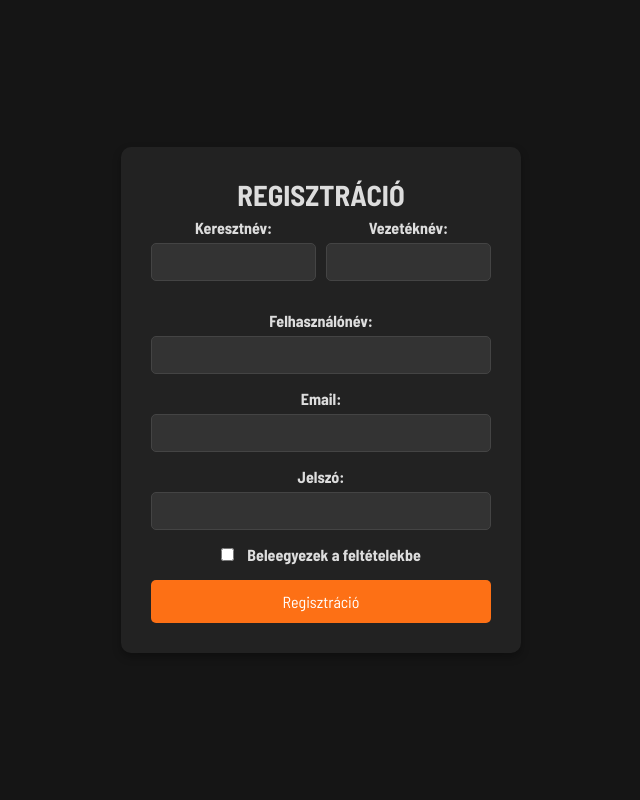
After one commit to kalmanlaszlo06/vizsgaremek, a PHP site: page /regisztracio.php in a window 1280 px wide. The commit adds this page. Shown: the whole page, without its empty margins (319-959 px from the left). Run offline with PHP 8.4, Linux system fonts and the light colour scheme.

Commit message:
általános javítás

```diff
--- a/vizsgaremek/kezdolap.php
+++ b/vizsgaremek/kezdolap.php
@@ -17,7 +17,7 @@
             flex-direction: column;
             min-height: 100vh;
         }
-        #fel{
+        #tartalom{
             text-align: center;
             padding-left: 3rem;
             padding-right: 3rem;
@@ -34,7 +34,7 @@
         transition: background-color 0.3s;
         }
     </style>
-    <div id="fel">
+    <div id="tartalom">
         <h1>Bookli</h1>
         <h4>Álmaid könyvtára</h4>
         <hr>
--- a/vizsgaremek/login_ir.php
+++ b/vizsgaremek/login_ir.php
@@ -10,7 +10,7 @@
 	if( mysqli_num_rows($userek)==0 )
 	{
 	    print "<script> alert('Hibás belépési adatok!') </script>" ;
-		print "<script> parent.location.href='./login_form.php' </script>";
+		print "<script> parent.location.href='./?p=login' </script>";
 	}
 	else
 	{
--- /dev/null
+++ b/vizsgaremek/regisztracio.php
@@ -0,0 +1,143 @@
+<!DOCTYPE html>
+<html lang="hu">
+<head>
+    <meta charset="UTF-8">
+    <meta name="viewport" content="width=device-width, initial-scale=1.0">
+    <title>Regisztráció</title>
+    <style>
+        @import url("https://fonts.googleapis.com/css2?family=Barlow+Semi+Condensed:wght@400;500;600;700;800;900&display=swap");
+
+        * {
+            box-sizing: border-box;
+            font-family: "Barlow Semi Condensed", sans-serif;
+            margin: 0;
+            padding: 0;
+        }
+
+        body {
+            display: flex;
+            height: 100vh;
+            background-color: #151515;
+            text-align: center;
+            color: white;
+        }
+
+        #regisz {
+            background-color: #222222;
+            padding: 30px;
+            border-radius: 10px;
+            box-shadow: 0 4px 8px rgba(0, 0, 0, 0.3);
+            width: 100%;
+            max-width: 400px;
+            justify-content: center;
+            align-items: center;
+            box-sizing: border-box;
+            margin: auto;
+        }
+
+        #cim {
+            text-align: center;
+            font-weight: bold;
+            font-size: 1.8em;
+            color: #fd7015;
+            margin-bottom: 20px;
+            text-transform: uppercase;
+        }
+
+        #regisz label {
+            font-weight: bold;
+            display: block;
+            margin-bottom: 6px;
+            color: #ddd;
+        }
+
+        #regisz input[type="text"],
+        #regisz input[type="email"],
+        #regisz input[type="password"],
+        #regisz input[type="tel"],
+        #regisz input[type="date"] {
+            width: 100%;
+            padding: 10px;
+            margin-bottom: 15px;
+            border: 1px solid #444;
+            border-radius: 5px;
+            background-color: #333;
+            color: #fff;
+        }
+
+        #regisz input[type="checkbox"] {
+            margin-right: 10px;
+        }
+
+        #regisz input[type="submit"] {
+            background-color: #fd7015;
+            color: white;
+            padding: 12px;
+            border: none;
+            border-radius: 5px;
+            cursor: pointer;
+            width: 100%;
+            font-size: 16px;
+            margin-top: 10px;
+            transition: background-color 0.3s;
+        }
+
+        #regisz input[type="submit"]:hover {
+            background-color: #e0630d;
+        }
+
+        .name-container {
+            display: flex;
+            justify-content: space-between;
+            margin-bottom: 15px;
+        }
+
+        .name-container div {
+            flex: 1;
+            display: flex;
+            flex-direction: column;
+        }
+
+        .name-container div:first-child {
+            margin-right: 10px;
+        }
+
+        iframe {
+            display: none;
+        }
+    </style>
+</head>
+<body>
+    <form action="reg_ir.php" method="post" target="kisablak" id="regisz">
+        <label id="cim">Regisztráció</label>
+
+        <div class="name-container">
+            <div>
+                <label for="keresztnev">Keresztnév:</label>
+                <input type="text" name="keresztnev" id="keresztnev" required>
+            </div>
+            <div>
+                <label for="vezeteknev">Vezetéknév:</label>
+                <input type="text" name="vezeteknev" id="vezeteknev" required>
+            </div>
+        </div>
+
+        <label for="username">Felhasználónév:</label>
+        <input type="text" name="username" id="username" required>
+
+        <label for="email">Email:</label>
+        <input type="email" name="email" id="email" required>
+
+        <label for="password">Jelszó:</label>
+        <input type="password" name="password" id="password" required>
+
+        <label for="checkbox1">
+            <input type="checkbox" name="beleegyezik" id="checkbox1" required>
+            Beleegyezek a feltételekbe
+        </label>
+
+        <input type="submit" value="Regisztráció" onclick="location.href='login_form.php'" >
+    </form>
+    <iframe name="kisablak"></iframe>
+</body>
+</html>
```
Also changed, not shown: vizsgaremek/index.php (+6 -5 lines), vizsgaremek/login_form.php (+6 -4 lines), vizsgaremek/reg_ir.php (+3 -11 lines).
